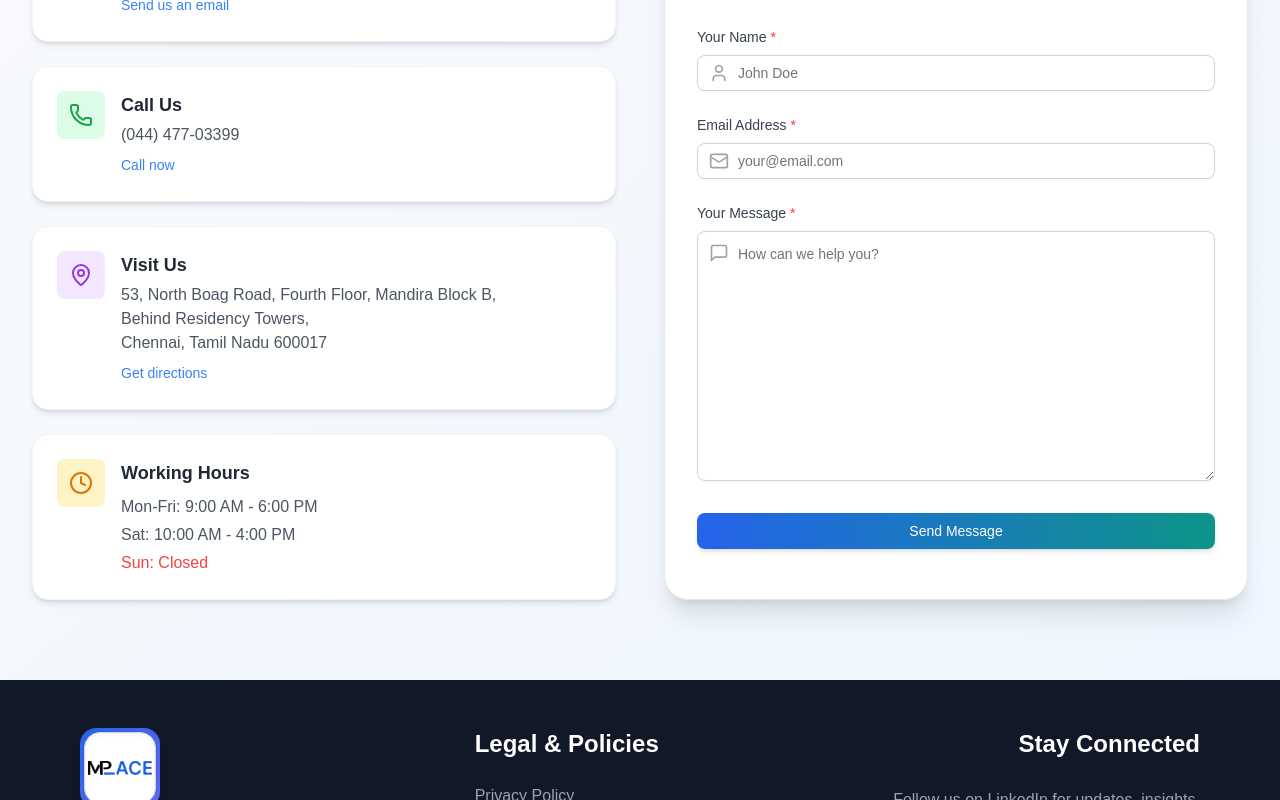
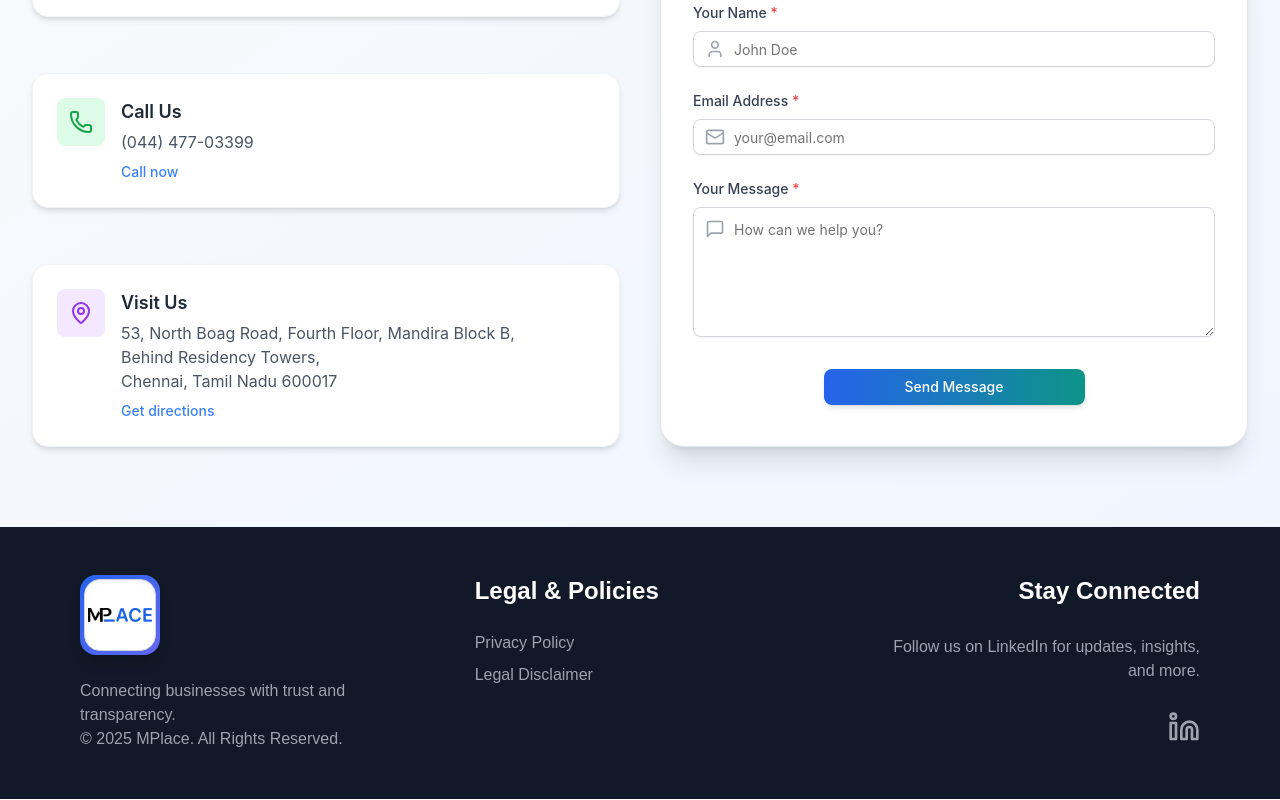
Before and after one commit to coderpd/M_Place, a Next.js app in the folder frontend/: page / in a window 1280 px wide. Shown: the part 2261-3061 px from the top of the page. Built offline with nearby package versions, Linux system fonts and the light colour scheme.

Commit message:
updated edit Profile

```diff
--- a/frontend/app/Components/DashboardLayout.js
+++ b/frontend/app/Components/DashboardLayout.js
@@ -216,6 +216,19 @@ export default function DashboardLayout({ id, children }) {
     });
   };
 
+  useEffect(() => {
+    const updateVendor = () => {
+      setVendor(JSON.parse(localStorage.getItem("vendor")));
+    };
+
+    // Listen for storage change
+    window.addEventListener("storage", updateVendor);
+
+    return () => {
+      window.removeEventListener("storage", updateVendor);
+    };
+  }, []);
+
 
 
 
--- a/frontend/app/Components/auth/PasswordSection.jsx
+++ b/frontend/app/Components/auth/PasswordSection.jsx
@@ -28,7 +28,7 @@ export const PasswordSection = ({
         <p className="text-sm text-red-500">{errors.password}</p>
       )}
       <div
-        className="absolute right-3 top-[39px] transform -translate-y-1/2 cursor-pointer"
+        className="absolute right-3 top-[41px] transform -translate-y-1/2 cursor-pointer"
         onClick={togglePasswordVisibility}
       >
         {showPassword ? <EyeOff size={20} /> : <Eye size={20} />}
@@ -47,7 +47,7 @@ export const PasswordSection = ({
         className="w-full"
       />
       <div
-        className="absolute right-3 top-[39px] transform -translate-y-1/2 cursor-pointer"
+        className="absolute right-3 top-[41px] transform -translate-y-1/2 cursor-pointer"
         onClick={toggleConfirmPasswordVisibility}
       >
         {showConfirmPassword ? <EyeOff size={20} /> : <Eye size={20} />}
--- a/frontend/app/LandingPage/ContactSection.js
+++ b/frontend/app/LandingPage/ContactSection.js
@@ -69,10 +69,10 @@ export default function ContactSection() {
       },
       background: "#fff",
       showClass: {
-        popup: "animate__animated animate__fadeInDown",
+        popup: "animate_animated animate_fadeInDown",
       },
       hideClass: {
-        popup: "animate__animated animate__fadeOutUp",
+        popup: "animate_animated animate_fadeOutUp",
       },
     });
   };
@@ -95,7 +95,7 @@ export default function ContactSection() {
       id="ContactSection"
       className="bg-gradient-to-br from-gray-50 to-blue-50 py-20 px-4 sm:px-6 lg:px-8"
     >
-      <div className="max-w-7xl mx-auto">
+      <div className="max-w-7xl -mt-6 font-[Inter] mx-auto">
         {/* Section Header */}
         <motion.div
           initial={{ opacity: 0, y: 20 }}
@@ -113,7 +113,7 @@ export default function ContactSection() {
           </p>
         </motion.div>
 
-        <div className="grid grid-cols-1 lg:grid-cols-2 gap-12">
+        <div className="grid grid-cols-1 lg:grid-cols-2 gap-10">
           {/* Contact Information */}
           <motion.div
             initial={{ opacity: 0, x: -20 }}
@@ -123,7 +123,7 @@ export default function ContactSection() {
             className="space-y-8"
           >
             {/* Contact Cards */}
-            <div className="space-y-6">
+            <div className="space-y-14">
               <div className="bg-white p-6 rounded-2xl shadow-md hover:shadow-lg transition-all duration-300 border border-gray-100">
                 <div className="flex items-start gap-4">
                   <div className="p-3 bg-blue-100 rounded-lg text-blue-600">
@@ -188,24 +188,6 @@ export default function ContactSection() {
                     >
                       Get directions
                     </a>
-                  </div>
-                </div>
-              </div>
-
-              <div className="bg-white p-6 rounded-2xl shadow-md hover:shadow-lg transition-all duration-300 border border-gray-100">
-                <div className="flex items-start gap-4">
-                  <div className="p-3 bg-amber-100 rounded-lg text-amber-600">
-                    <Clock size={24} />
-                  </div>
-                  <div>
-                    <h3 className="text-lg font-semibold text-gray-800">
-                      Working Hours
-                    </h3>
-                    <div className="mt-2 space-y-1 text-gray-600">
-                    <p>Mon-Fri: 9:00 AM - 6:00 PM</p>
-                    <p>Sat: 10:00 AM - 4:00 PM</p>
-                    <p className="text-red-500">Sun: Closed</p>
-                    </div>
                   </div>
                 </div>
               </div>
@@ -306,7 +288,7 @@ export default function ContactSection() {
                         message: "Message must be at least 10 characters",
                       },
                     })}
-                    className="pl-10 w-full py-3 border border-gray-300 rounded-lg focus:ring-2 focus:ring-blue-500 focus:border-blue-500 min-h-[250px]"
+                    className="pl-10 w-full py-3 border border-gray-300 rounded-lg focus:ring-2 focus:ring-blue-500 focus:border-blue-500 min-h-[130px]"
                     placeholder="How can we help you?"
                   />
                 </div>
@@ -318,11 +300,15 @@ export default function ContactSection() {
               </div>
 
               <div className="pt-2">
+
+                <div className="flex justify-center">
                 <Button
                   type="submit"
                   disabled={loading}
-                  className="w-full py-3 px-6 bg-gradient-to-r from-blue-600 to-teal-600 hover:from-blue-700 hover:to-teal-700 text-white font-medium rounded-lg shadow-md hover:shadow-lg transition-all duration-300"
+                  className="w-1/2  py-3 px-6 bg-gradient-to-r from-blue-600 to-teal-600 hover:from-blue-700 hover:to-teal-700 text-white font-medium rounded-lg shadow-md hover:shadow-lg transition-all duration-300"
                 >
+
+
                   {loading ? (
                     <span className="flex items-center justify-center">
                       <svg
@@ -351,6 +337,7 @@ export default function ContactSection() {
                     "Send Message"
                   )}
                 </Button>
+                </div>
               </div>
             </form>
           </motion.div>
--- a/frontend/app/customer/CustomerProfile/page.js
+++ b/frontend/app/customer/CustomerProfile/page.js
@@ -1,7 +1,7 @@
 "use client";
 import { useEffect, useState } from "react";
 import { useRouter } from "next/navigation";
-import { UserCircle, ArrowBigLeftDash } from "lucide-react";
+import { ArrowBigLeftDash } from "lucide-react";
 import Navbar from "../components/Navbar";
 import Swal from "sweetalert2";
 import Footer from "@/app/LandingPage/Footer";
@@ -42,12 +42,12 @@ const CustomerProfile = () => {
       });
 
       if (response.ok) {
-        const updatedCustomer = await response.json();
-        console.log("Profile updated:", updatedCustomer);
-
         localStorage.setItem("customer", JSON.stringify(formData));
         setCustomer(formData);
         setIsEditing(false);
+
+        // 🔄 Trigger navbar update
+        window.dispatchEvent(new Event("storage"));
 
         Swal.fire({
           icon: "success",
@@ -66,7 +66,6 @@ const CustomerProfile = () => {
         });
       }
     } catch (error) {
-      console.error("Error updating profile:", error);
       Swal.fire({
         icon: "error",
         title: "Something went wrong",
@@ -75,9 +74,7 @@ const CustomerProfile = () => {
     }
   };
 
-  if (!customer) {
-    return <div>Loading...</div>;
-  }
+  if (!customer) return <div>Loading...</div>;
 
   return (
     <>
@@ -86,7 +83,7 @@ const CustomerProfile = () => {
         <div className="font-sans max-w-3xl mb-6 mx-auto p-6 md:p-6 pt-20 lg:pt-20 mt-12">
           <div className="flex gap-2">
             <button onClick={() => router.push("/customer/products")} className="mt-3">
-              <ArrowBigLeftDash size={33}></ArrowBigLeftDash>
+              <ArrowBigLeftDash size={33} />
             </button>
             <h2 className="font-bold text-xl pt-3">My Profile</h2>
           </div>
@@ -101,7 +98,7 @@ const CustomerProfile = () => {
             )}
           </div>
           <div className="bg-white p-6 rounded-xl shadow-md mt-6">
-            <img src="/User_Icon.jpg" alt="hi" className="items-center mx-auto w-40 h-30"></img>
+            <img src="/User_Icon.jpg" alt="User Icon" className="items-center mx-auto w-40 h-30" />
             <h1 className="font-semibold text-lg mb-3 ml-1">Profile Details</h1>
             {isEditing ? (
               <div className="grid grid-cols-1 md:grid-cols-2 gap-x-12 gap-y-6">
@@ -113,26 +110,23 @@ const CustomerProfile = () => {
                   { label: "First Name", name: "firstName" },
                   { label: "Last Name", name: "lastName" },
                   { label: "Phone Number", name: "phoneNumber" },
-                  { label: "Email", name: "email", type: "email" },
+                  { label: "Email", name: "email", type: "email", disabled: true },
                   { label: "Address", name: "address" },
                   { label: "Country", name: "country" },
                   { label: "State", name: "state" },
                   { label: "City", name: "city" },
                   { label: "Postal Code", name: "postalCode" },
-                ].map(({ label, name, type = "text" }) => (
+                ].map(({ label, name, type = "text", disabled }) => (
                   <div key={name} className="p-4 rounded-lg">
                     <label className="text-sm text-gray-400 uppercase font-semibold">{label}</label>
-                    {name === "companyName" || name === "email" ? (
-                      <p className="w-full p-2 border rounded-md mt-1 text-[16px] text-gray-900 truncate">{formData[name] || "N/A"}</p>
-                    ) : (
                     <input
                       type={type}
                       name={name}
                       value={formData[name] || ""}
                       onChange={handleChange}
                       className="w-full p-2 border rounded-md mt-1 text-[16px] truncate"
+                      disabled={disabled}
                     />
-                    )}
                   </div>
                 ))}
                 <div className="md:col-span-2 flex justify-end mt-4">
--- a/frontend/app/customer/components/Navbar.js
+++ b/frontend/app/customer/components/Navbar.js
@@ -1,5 +1,5 @@
 "use client";
-import { useState, useEffect, useCallback, useMemo } from "react";
+import { useState, useEffect } from "react";
 import { useRouter } from "next/navigation";
 import { Search, ShoppingCart, User, LogOut, Settings,Calendar } from "lucide-react";
 import Link from "next/link";
@@ -10,20 +10,37 @@ const Navbar = ({ setSearchQuery, setCategoryFilter, setPriceFilter, disableFilt
   const [cart, setCart] = useState([]);
   const [cartCount, setCartCount] = useState(0);
   const [dropdownOpen, setDropdownOpen] = useState(false);
-  const [customer, setCustomer] = useState(null);
+  // const [customer, setCustomer] = useState(null);
   const router = useRouter();
 
+  const [customer, setCustomer] = useState(() => {
+    return JSON.parse(localStorage.getItem("customer")) || null;
+  });
+
   // Fetch cart count from API
-  const fetchCartCount =(async (customerId) => {
+  const fetchCartCount = async (customerId) => {
     try {
       const response = await fetch(`http://localhost:5000/cart/${customerId}`);
-      console.log("hioooo")
       const data = await response.json();
       setCartCount(data.cartItems?.length || 0);
     } catch (error) {
       console.error("Error fetching cart count:", error);
     }
-  });
+  };
+
+
+  useEffect(() => {
+    const updateCustomer = () => {
+      setCustomer(JSON.parse(localStorage.getItem("customer")));
+    };
+
+    // Listen for localStorage changes
+    window.addEventListener("storage", updateCustomer);
+
+    return () => {
+      window.removeEventListener("storage", updateCustomer);
+    };
+  }, []);
 
   // Fetch cart and customer details when component mounts
   useEffect(() => {
@@ -48,32 +65,25 @@ const Navbar = ({ setSearchQuery, setCategoryFilter, setPriceFilter, disableFilt
   useEffect(() => {
     const interval = setInterval(() => {
       if (customer) fetchCartCount(customer.id);
-    }, 500);
+    }, 3000);
     return () => clearInterval(interval);
   }, [customer]);
 
   // Logout function
   const handleLogout = () => {
     Swal.fire({
-      title: "Are you sure want to logout?",
-      imageUrl: "/logout.gif",
-      imageWidth: 127,
-      imageHeight: 151,
-      imageAlt: "Logout Image",
+      title: "Are you sure?",
+      text: "You will be logged out of your account.",
+      icon: "warning",
       showCancelButton: true,
-      confirmButtonColor: "#3085D6",
-      cancelButtonColor: "#3085D6",
-      confirmButtonText: "<b>Yes</b>",
-      cancelButtonText: "<b>Cancel</b>",
-      customClass: {
-        confirmButton: "swal-button", // Apply custom styles
-        cancelButton: "swal-button",
-      },
+      confirmButtonColor: "#3085d6",
+      cancelButtonColor: "#3085d6",
+      confirmButtonText: "Yes",
     }).then((result) => {
       if (result.isConfirmed) {
         localStorage.removeItem("customer");
         router.push("/");
-
+        Swal.fire("Logged Out!", "You have been successfully logged out.", "success");
       }
     });
   };
--- a/frontend/app/vendorDashboard/[id]/myprofile/page.js
+++ b/frontend/app/vendorDashboard/[id]/myprofile/page.js
@@ -51,6 +51,12 @@ export default function ProfilePage() {
 
       setVendor(updatedVendor);
       setIsEditing(false);
+
+      // Store updated vendor in localStorage
+      localStorage.setItem("vendor", JSON.stringify(updatedVendor));
+
+      // Trigger re-render
+      window.dispatchEvent(new Event("storage"));
 
       Swal.fire({
         title: "Success!",
```
Also changed, not shown: frontend/app/vendorDashboard/[id]/layout.js (+4 -4 lines). Lines whose indentation alone changed are shown as unchanged.
